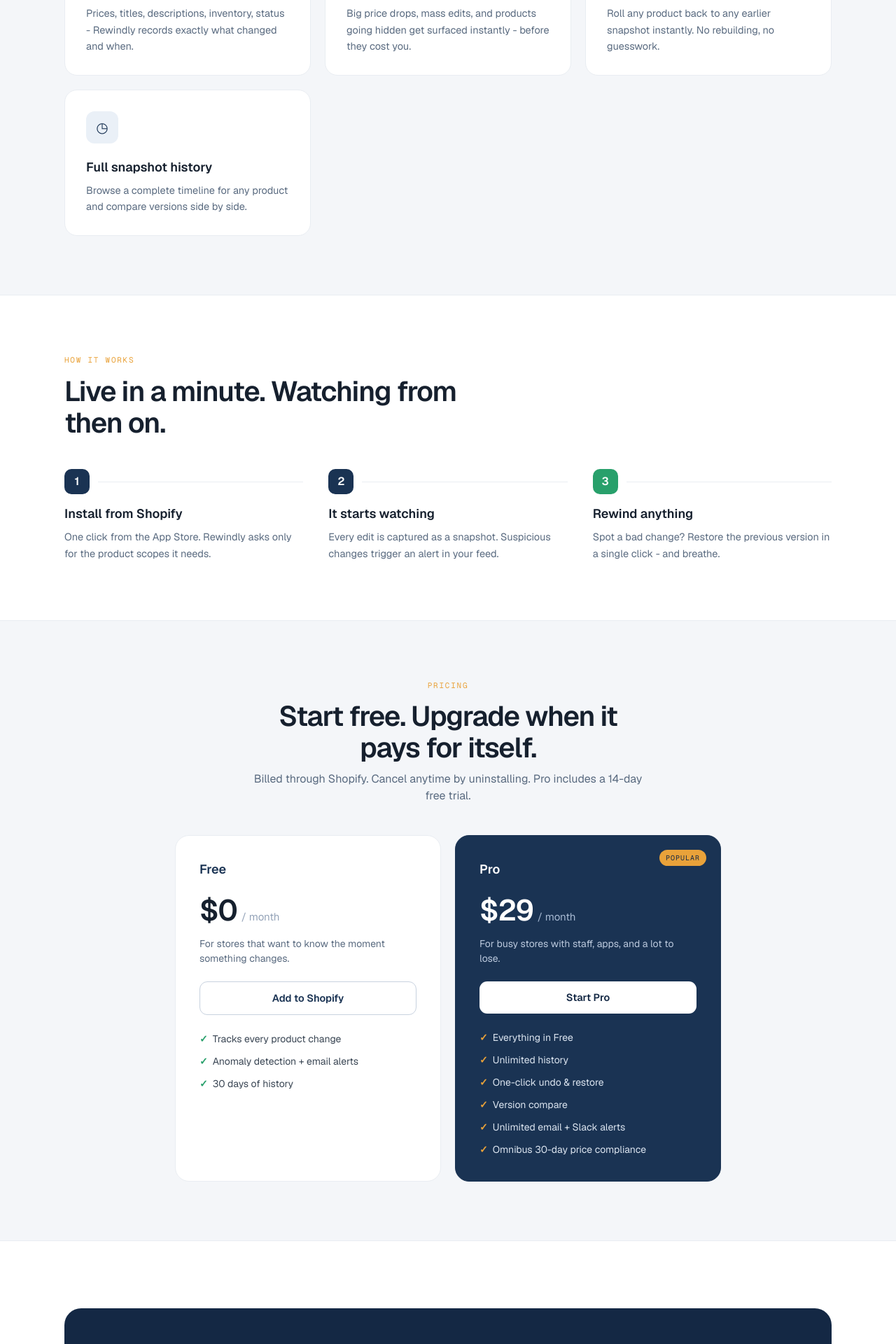
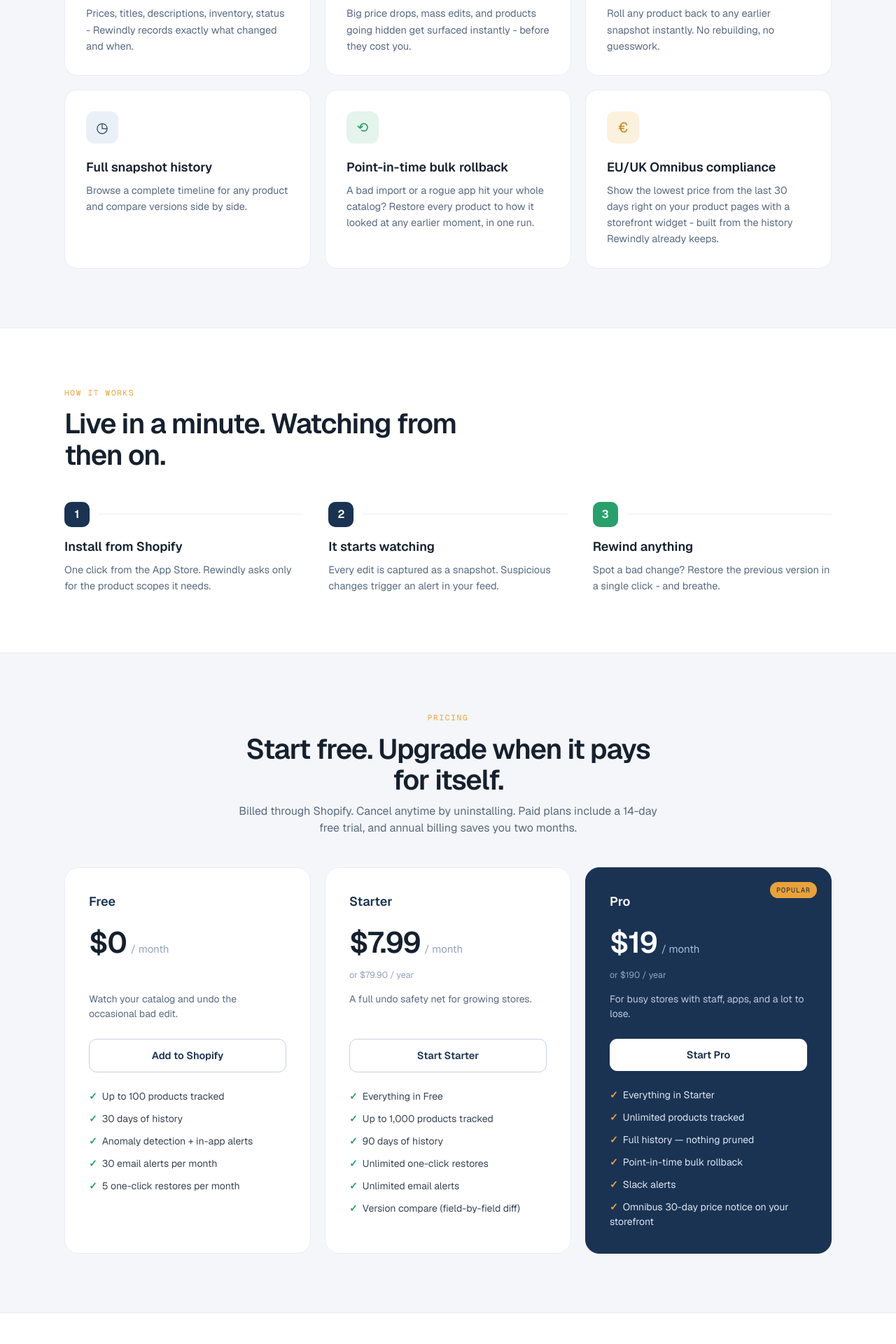
Before and after one commit to obarito/obarito-site, a Next.js app: page /rewindly in a window 1280 px wide. Shown: the part 1700-3620 px from the top of the page at 70% size. Built offline with nearby package versions, Linux system fonts and the light colour scheme.

Commit message:
updated rewindly landing page

```diff
--- a/src/app/rewindly/docs/page.tsx
+++ b/src/app/rewindly/docs/page.tsx
@@ -8,7 +8,7 @@
 export const metadata: Metadata = {
   title: "Rewindly Documentation - How to use the app",
   description:
-    "Learn how to use Rewindly: automatic product snapshots, version timelines, comparing changes, one-click restore/undo, EU/UK price compliance, and alerts.",
+    "Learn how to use Rewindly: automatic product snapshots, version timelines, comparing changes, one-click restore/undo, point-in-time bulk rollback, EU/UK Omnibus price compliance, and alerts.",
 };
 
 type TocItem = { id: string; label: string };
@@ -97,7 +97,7 @@
           </Link>
         </div>
         <div className="mt-[26px] border-b border-[#EEF1F5] pb-2 font-mono text-[12px] text-[#94A3B8]">
-          LAST UPDATED · 25 June 2026
+          LAST UPDATED · 7 July 2026
         </div>
       </section>
 
@@ -243,6 +243,14 @@
               Restore brings back the product&apos;s saved fields. It is the quickest
               way to recover from a bad bulk edit or an app that overwrote your data.
             </li>
+            <li>
+              When a whole batch of products went wrong at once - a bad CSV import or
+              a feed app overwriting the catalog - use{" "}
+              <strong>point-in-time bulk rollback</strong> from the Products page to
+              restore every product to how it looked at a chosen moment, in a single
+              run.
+              <ProTag />
+            </li>
           </ul>
           <Figure
             src="/rewindly/docs/restore.png"
@@ -270,9 +278,13 @@
             </li>
           </ul>
           <p>
-            You can see this on the <strong>price-history &amp; compliance</strong>{" "}
-            card at the top of each product page - shown in the screenshot under{" "}
-            <a href="#compare">Comparing versions</a> above.
+            You can see this inside the app on the{" "}
+            <strong>price-history &amp; compliance</strong> card at the top of each
+            product page - shown in the screenshot under{" "}
+            <a href="#compare">Comparing versions</a> above. Rewindly also ships an{" "}
+            <strong>Omnibus price notice</strong> theme app block you can add to your
+            product pages, so the lowest 30-day price is displayed to shoppers right
+            on the storefront - which is what the Directive actually requires.
           </p>
 
           <h2 id="alerts">Alerts &amp; notifications</h2>
@@ -304,22 +316,33 @@
           </p>
 
           <h2 id="plans">Plans &amp; billing</h2>
-          <p>Rewindly has two plans:</p>
+          <p>Rewindly has three plans:</p>
           <ul>
             <li>
-              <strong>Free</strong> - automatic product snapshots and history for the
-              last <strong>30 days</strong>.
+              <strong>Free</strong> - up to <strong>100 products</strong>, the last{" "}
+              <strong>30 days</strong> of history, in-app alerts,{" "}
+              <strong>30 email alerts</strong> a month, and{" "}
+              <strong>5 one-click restores</strong> a month.
             </li>
             <li>
-              <strong>Pro</strong> - <strong>unlimited history</strong>, version
-              comparison, one-click restore/undo, EU/UK price-compliance, and Slack
-              alerts.
+              <strong>Starter - $7.99/month</strong> - up to{" "}
+              <strong>1,000 products</strong>, <strong>90 days</strong> of history,{" "}
+              <strong>unlimited restores</strong>, unlimited email alerts, and
+              field-by-field version compare.
+            </li>
+            <li>
+              <strong>Pro - $19/month</strong> - <strong>unlimited</strong> products
+              and history, <strong>point-in-time bulk rollback</strong>, Slack
+              alerts, and the EU/UK Omnibus 30-day price notice for your storefront.
             </li>
           </ul>
           <p>
-            You can upgrade or cancel any time from within the app; billing is handled
+            Paid plans include a <strong>14-day free trial</strong>, and annual
+            billing saves you about two months. You can change plans or cancel any
+            time from within the app - no reinstall needed. Billing is handled
             securely by Shopify and appears on your normal Shopify invoice. If you
-            cancel, you keep access until the end of the current billing period.
+            cancel, you keep access until the end of the current billing period, and
+            your snapshots are always kept when you switch plans.
           </p>
 
           <h2 id="faq">FAQ &amp; troubleshooting</h2>
--- a/src/app/rewindly/page.tsx
+++ b/src/app/rewindly/page.tsx
@@ -209,6 +209,31 @@
                 side by side.
               </p>
             </div>
+            <div className="rounded-[18px] border border-[#E9EDF2] bg-white p-[30px]">
+              <div className="mb-5 flex h-[46px] w-[46px] items-center justify-center rounded-[12px] bg-[#E5F4EC] text-[20px] text-[#28A06B]">
+                ⟲
+              </div>
+              <div className="mb-2 text-[18px] font-semibold">
+                Point-in-time bulk rollback
+              </div>
+              <p className="m-0 text-[14.5px] leading-[1.6] text-[#5A6B80]">
+                A bad import or a rogue app hit your whole catalog? Restore every
+                product to how it looked at any earlier moment, in one run.
+              </p>
+            </div>
+            <div className="rounded-[18px] border border-[#E9EDF2] bg-white p-[30px]">
+              <div className="mb-5 flex h-[46px] w-[46px] items-center justify-center rounded-[12px] bg-[#FCF1DC] text-[20px] text-[#C5871F]">
+                €
+              </div>
+              <div className="mb-2 text-[18px] font-semibold">
+                EU/UK Omnibus compliance
+              </div>
+              <p className="m-0 text-[14.5px] leading-[1.6] text-[#5A6B80]">
+                Show the lowest price from the last 30 days right on your product
+                pages with a storefront widget - built from the history Rewindly
+                already keeps.
+              </p>
+            </div>
           </div>
         </div>
       </section>
@@ -255,7 +280,7 @@
         className="scroll-mt-[64px] border-y border-[#E9EDF2] bg-[#F4F6F9]"
       >
         <div className="mx-auto max-w-[1160px] px-5 py-[clamp(56px,7vw,84px)] sm:px-8">
-          <div className="mx-auto mb-11 max-w-[560px] text-center">
+          <div className="mx-auto mb-11 max-w-[600px] text-center">
             <div className="mb-3.5 font-mono text-[11px] uppercase tracking-[0.16em] text-[#E9A23A]">
               Pricing
             </div>
@@ -263,20 +288,24 @@
               Start free. Upgrade when it pays for itself.
             </h2>
             <p className="m-0 text-[16px] text-[#5A6B80]">
-              Billed through Shopify. Cancel anytime by uninstalling. Pro includes
-              a 14-day free trial.
+              Billed through Shopify. Cancel anytime by uninstalling. Paid plans
+              include a 14-day free trial, and annual billing saves you two
+              months.
             </p>
           </div>
-          <div className="mx-auto grid max-w-[780px] grid-cols-1 gap-5 sm:grid-cols-[repeat(auto-fit,minmax(280px,1fr))]">
+          <div className="mx-auto grid max-w-[1100px] grid-cols-1 items-stretch gap-5 sm:grid-cols-[repeat(auto-fit,minmax(260px,1fr))]">
             {/* Free */}
-            <div className="rounded-[20px] border border-[#E9EDF2] bg-white p-[34px]">
+            <div className="flex h-full flex-col rounded-[20px] border border-[#E9EDF2] bg-white p-[34px]">
               <div className="text-[18px] font-semibold text-[#1a3353]">Free</div>
-              <div className="my-[14px] mb-1.5 flex items-baseline gap-1.5">
+              <div className="mb-1.5 mt-[14px] flex items-baseline gap-1.5">
                 <span className="text-[42px] font-semibold tracking-[-0.03em]">$0</span>
                 <span className="text-[15px] text-[#94A3B8]">/ month</span>
               </div>
-              <p className="m-0 mb-[22px] text-[14px] text-[#5A6B80]">
-                For stores that want to know the moment something changes.
+              <div className="invisible mb-[6px] text-[12.5px]" aria-hidden>
+                &nbsp;
+              </div>
+              <p className="m-0 mb-[22px] mt-2 min-h-[45px] text-[14px] text-[#5A6B80]">
+                Watch your catalog and undo the occasional bad edit.
               </p>
               <a
                 href={APPSTORE_URL}
@@ -286,9 +315,46 @@
               </a>
               <div className="flex flex-col gap-[11px]">
                 {[
-                  "Tracks every product change",
-                  "Anomaly detection + email alerts",
+                  "Up to 100 products tracked",
                   "30 days of history",
+                  "Anomaly detection + in-app alerts",
+                  "30 email alerts per month",
+                  "5 one-click restores per month",
+                ].map((f) => (
+                  <div key={f} className="text-[14px] text-[#3A4654]">
+                    <span className="font-semibold text-[#28A06B]">✓</span>{" "}
+                    &nbsp;{f}
+                  </div>
+                ))}
+              </div>
+            </div>
+            {/* Starter */}
+            <div className="flex h-full flex-col rounded-[20px] border border-[#E9EDF2] bg-white p-[34px]">
+              <div className="text-[18px] font-semibold text-[#1a3353]">Starter</div>
+              <div className="mb-1.5 mt-[14px] flex items-baseline gap-1.5">
+                <span className="text-[42px] font-semibold tracking-[-0.03em]">$7.99</span>
+                <span className="text-[15px] text-[#94A3B8]">/ month</span>
+              </div>
+              <div className="mb-[6px] text-[12.5px] text-[#94A3B8]">
+                or $79.90 / year
+              </div>
+              <p className="m-0 mb-[22px] mt-2 min-h-[45px] text-[14px] text-[#5A6B80]">
+                A full undo safety net for growing stores.
+              </p>
+              <a
+                href={APPSTORE_URL}
+                className="mb-6 block rounded-[11px] border border-[#C8D2DF] bg-white py-3 text-center text-[14.5px] font-semibold text-[#1a3353]"
+              >
+                Start Starter
+              </a>
+              <div className="flex flex-col gap-[11px]">
+                {[
+                  "Everything in Free",
+                  "Up to 1,000 products tracked",
+                  "90 days of history",
+                  "Unlimited one-click restores",
+                  "Unlimited email alerts",
+                  "Version compare (field-by-field diff)",
                 ].map((f) => (
                   <div key={f} className="text-[14px] text-[#3A4654]">
                     <span className="font-semibold text-[#28A06B]">✓</span>{" "}
@@ -298,16 +364,19 @@
               </div>
             </div>
             {/* Pro */}
-            <div className="relative rounded-[20px] border border-[#1a3353] bg-[#1a3353] p-[34px] text-white">
+            <div className="relative flex h-full flex-col rounded-[20px] border border-[#1a3353] bg-[#1a3353] p-[34px] text-white">
               <div className="absolute right-5 top-5 rounded-full bg-[#E9A23A] px-[9px] py-1 font-mono text-[10px] uppercase tracking-[0.1em] text-[#142844]">
                 Popular
               </div>
               <div className="text-[18px] font-semibold text-white">Pro</div>
-              <div className="my-[14px] mb-1.5 flex items-baseline gap-1.5">
-                <span className="text-[42px] font-semibold tracking-[-0.03em]">$29</span>
+              <div className="mb-1.5 mt-[14px] flex items-baseline gap-1.5">
+                <span className="text-[42px] font-semibold tracking-[-0.03em]">$19</span>
                 <span className="text-[15px] text-[#A9BBD4]">/ month</span>
               </div>
-              <p className="m-0 mb-[22px] text-[14px] text-[#BBC9DD]">
+              <div className="mb-[6px] text-[12.5px] text-[#8FA2BD]">
+                or $190 / year
+              </div>
+              <p className="m-0 mb-[22px] mt-2 min-h-[45px] text-[14px] text-[#BBC9DD]">
                 For busy stores with staff, apps, and a lot to lose.
               </p>
               <a
@@ -318,12 +387,12 @@
               </a>
               <div className="flex flex-col gap-[11px]">
                 {[
-                  "Everything in Free",
-                  "Unlimited history",
-                  "One-click undo & restore",
-                  "Version compare",
-                  "Unlimited email + Slack alerts",
-                  "Omnibus 30-day price compliance",
+                  "Everything in Starter",
+                  "Unlimited products tracked",
+                  "Full history — nothing pruned",
+                  "Point-in-time bulk rollback",
+                  "Slack alerts",
+                  "Omnibus 30-day price notice on your storefront",
                 ].map((f) => (
                   <div key={f} className="text-[14px] text-[#DCE5F0]">
                     <span className="font-semibold text-[#E9A23A]">✓</span> &nbsp;
```
